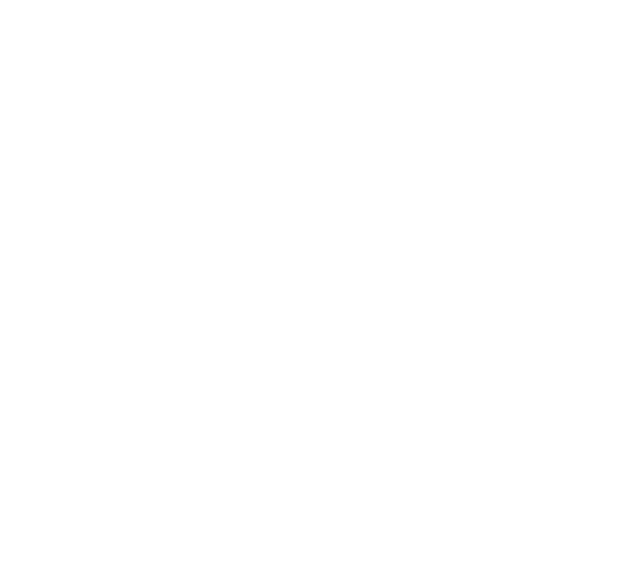
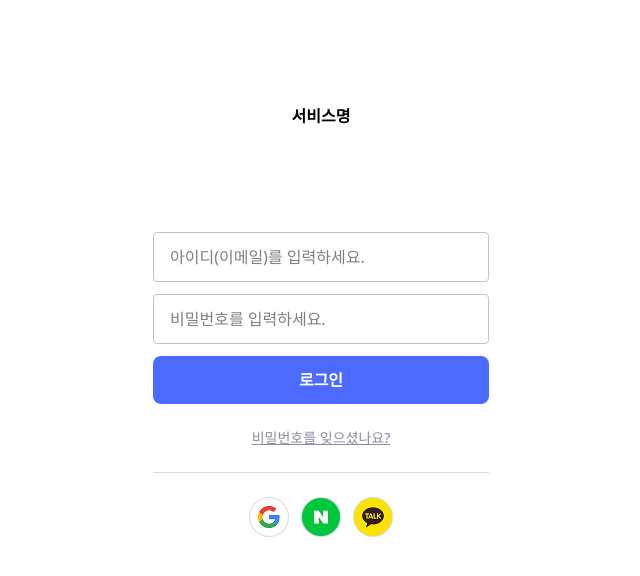
Before and after one commit to FormMate205/FormMate, a React (Vite) app in the folder Frontend/: page /login in a window 1280 px wide. Before the commit this address had no page. Shown: the top 576 px of the page, without its empty margins (319-959 px from the left). Built offline with nearby package versions, Linux system fonts and the light colour scheme; a web font is replaced by a local one.

Commit message:
publish: 로그인 페이지 퍼블리싱

```diff
--- a/Frontend/src/app/App.tsx
+++ b/Frontend/src/app/App.tsx
@@ -2,6 +2,7 @@ import { BrowserRouter, Route, Routes } from 'react-router-dom';
 import LayoutProvider from './provider/LayoutProvider';
 import FormCreate from '../pages/form/FormCreate';
 import Transaction from '../pages/transaction/Transaction';
+import Login from '../pages/login/Login';
 
 const App = () => {
     return (
@@ -10,6 +11,7 @@ const App = () => {
                 <Route element={<LayoutProvider />}>
                     <Route path='/form/create' element={<FormCreate />} />
                     <Route path='/transaction' element={<Transaction />} />
+                    <Route path='/login' element={<Login />} />
                 </Route>
             </Routes>
         </BrowserRouter>
--- /dev/null
+++ b/Frontend/src/pages/login/Login.tsx
@@ -0,0 +1,9 @@
+import LoginForm from './ui/LoginForm';
+
+export default function Login() {
+    return (
+        <div>
+            <LoginForm />
+        </div>
+    );
+}
--- /dev/null
+++ b/Frontend/src/pages/login/ui/LoginForm.tsx
@@ -0,0 +1,49 @@
+import { Button } from '../../../components/ui/button';
+
+export default function LoginForm() {
+    return (
+        <div className='mx-auto flex max-w-md flex-col gap-6 p-6'>
+            <h1 className='mt-20 mb-20 text-center font-[var(--font-weight-bold)] text-[var(--font-size-display-md)]'>
+                서비스명
+            </h1>
+
+            <div className='flex flex-col gap-3'>
+                <input
+                    type='email'
+                    placeholder='아이디(이메일)를 입력하세요.'
+                    className='rounded border border-[var(--color-line-300)] px-4 py-3 focus:ring-2 focus:ring-[var(--color-primary-500)] focus:outline-none'
+                />
+                <input
+                    type='password'
+                    placeholder='비밀번호를 입력하세요.'
+                    className='rounded border border-[var(--color-line-300)] px-4 py-3 focus:ring-2 focus:ring-[var(--color-primary-500)] focus:outline-none'
+                />
+                <Button variant='primary'>로그인</Button>
+            </div>
+
+            <div className='text-center text-sm text-[var(--color-line-500)]'>
+                <a href='#' className='underline'>
+                    비밀번호를 잊으셨나요?
+                </a>
+            </div>
+
+            <div className='flex justify-center gap-3 border-t border-[var(--color-line-200)] pt-6'>
+                <img
+                    src='/assets/images/google.png'
+                    alt='구글'
+                    className='h-10 w-10 cursor-pointer'
+                />
+                <img
+                    src='/assets/images/naver.png'
+                    alt='네이버'
+                    className='h-10 w-10 cursor-pointer'
+                />
+                <img
+                    src='/assets/images/kakao.png'
+                    alt='카카오'
+                    className='h-10 w-10 cursor-pointer'
+                />
+            </div>
+        </div>
+    );
+}
```
